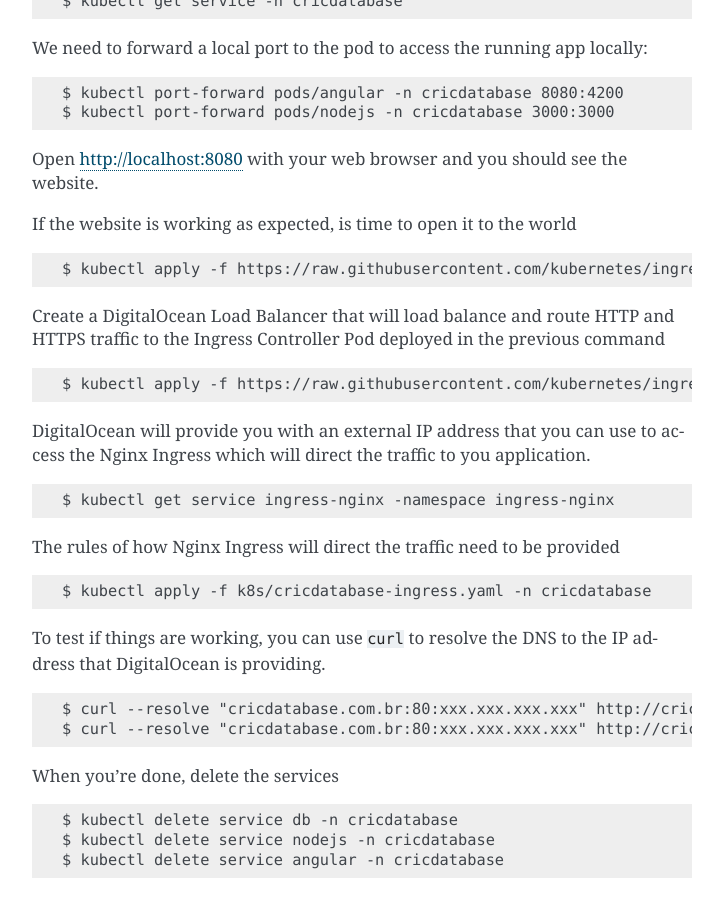
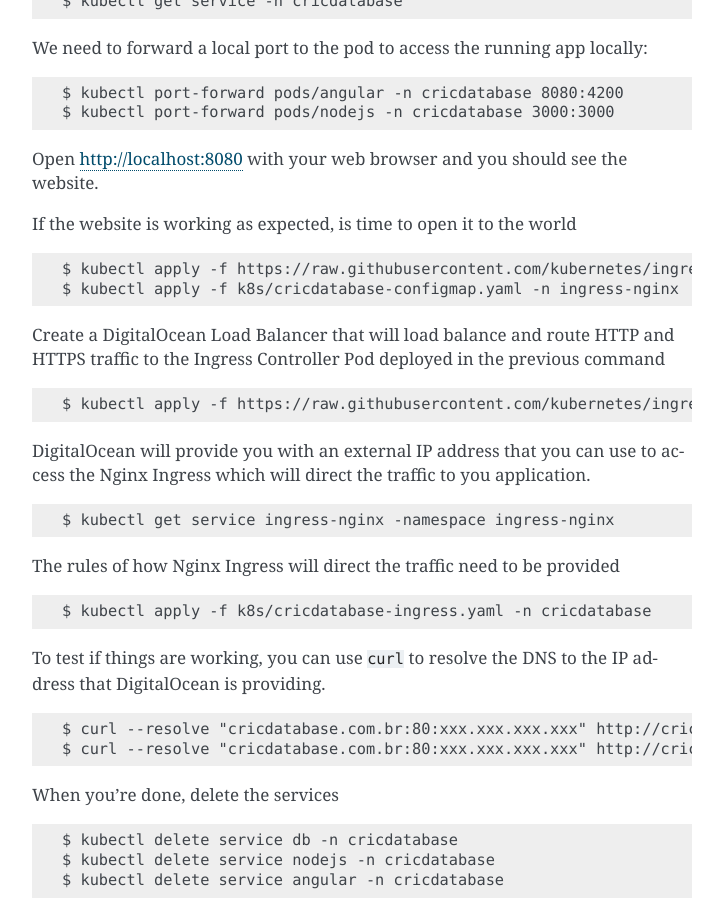
Before and after one commit to CRICDatabase/searchable-image-database, a Sphinx documentation site: the page built from docs/kubernetes.rst, in a window 1280 px wide and 900 px high, scrolled down 2701 px. Shown: the whole window, without its empty margins (388-1111 px from the left). Built offline with Sphinx 7.4.7, drawn with Linux system fonts in a browser that asks for light colours.

Commit message:
Add line about configmap to documentation

```diff
--- a/docs/kubernetes.rst
+++ b/docs/kubernetes.rst
@@ -136,6 +136,7 @@ If the website is working as expected,
 is time to open it to the world ::
 
     $ kubectl apply -f https://raw.githubusercontent.com/kubernetes/ingress-nginx/nginx-0.30.0/deploy/static/mandatory.yaml
+    $ kubectl apply -f k8s/cricdatabase-configmap.yaml -n ingress-nginx
 
 Create a DigitalOcean Load Balancer
 that will load balance
```
